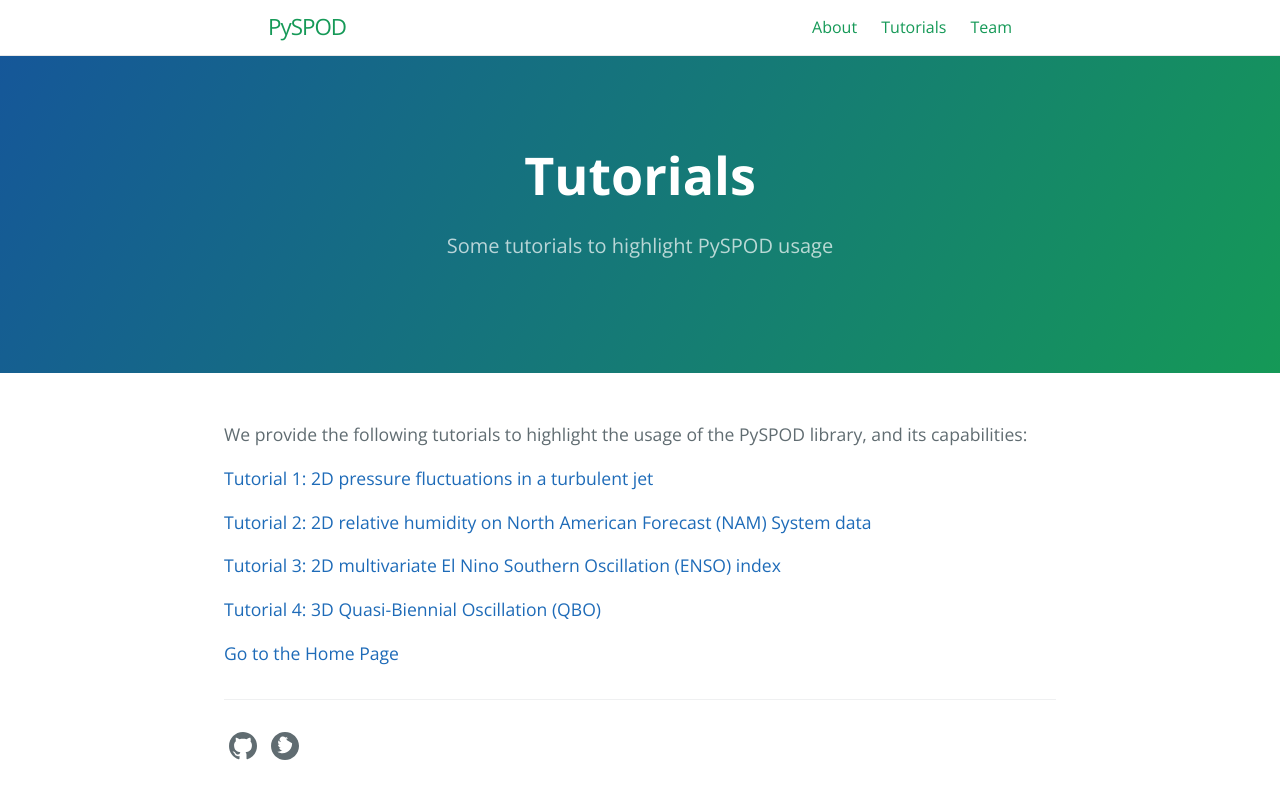
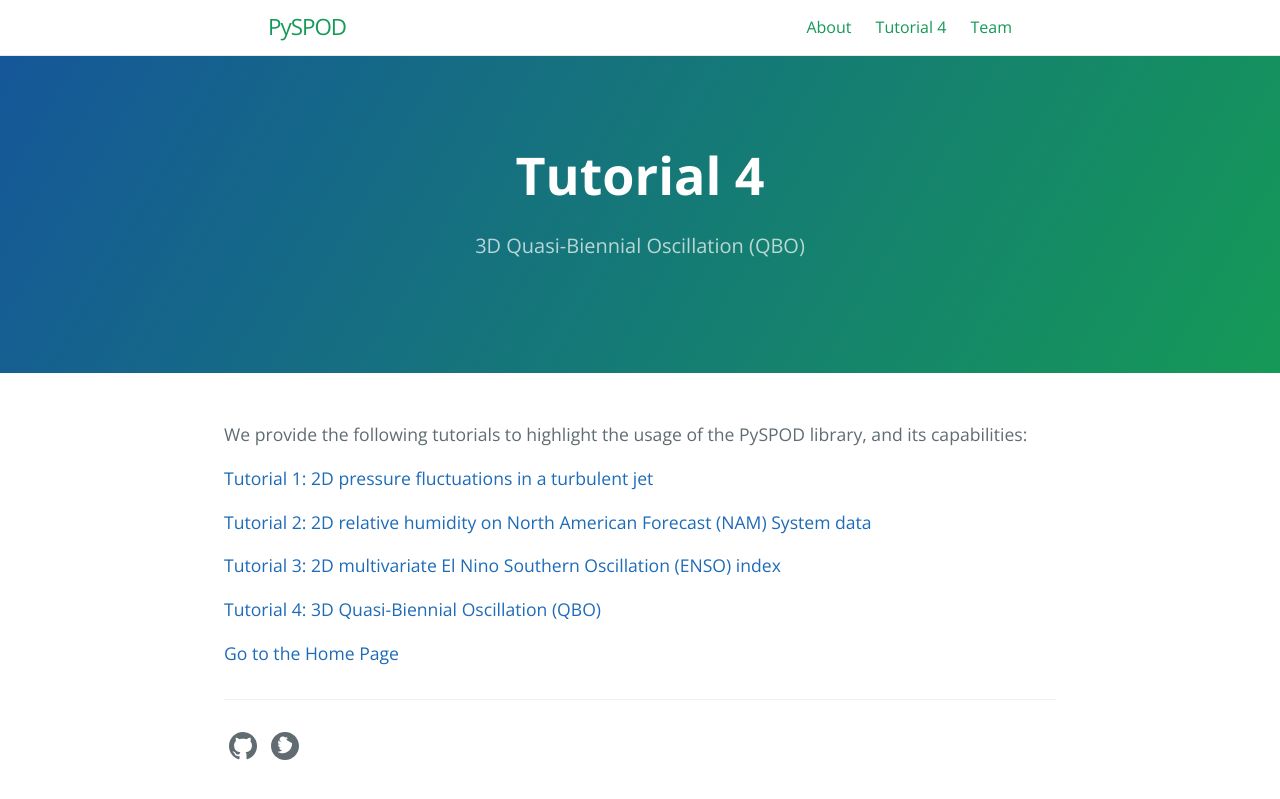
Before and after one commit to MathEXLab/PySPOD, a Jekyll site: the page built from tutorials.md, in a window 1280 px wide. Shown: the top 799 px of the page. Built offline with Jekyll 4.4.1, drawn with Linux system fonts in a browser that asks for light colours.

Commit message:
added tutorials

```diff
--- a/tutorial4.md
+++ b/tutorial4.md
@@ -1,9 +1,9 @@
 ---
 layout: page
-title: Tutorials
+title: Tutorial 4
 tagline: Two tutorials to highlight PySPOD usage
-permalink: /tutorials/tutorial1.html
-ref: tutorials/tutorial1
+permalink: /tutorials/tutorial4.html
+ref: tutorials/tutorial4
 order: 2
 ---
 
--- a/tutorials.md
+++ b/tutorials.md
@@ -1,7 +1,7 @@
 ---
 layout: page
-title: Tutorials
-tagline: Some tutorials to highlight PySPOD usage
+title: Tutorial 4
+tagline: 3D Quasi-Biennial Oscillation (QBO)
 permalink: /tutorials.html
 ref: tutorials
 order: 2
```
Also changed, not shown: tutorial1.md (+1 -1 lines), tutorial2.md (+5 -5 lines), tutorial3.md (+5 -5 lines).
